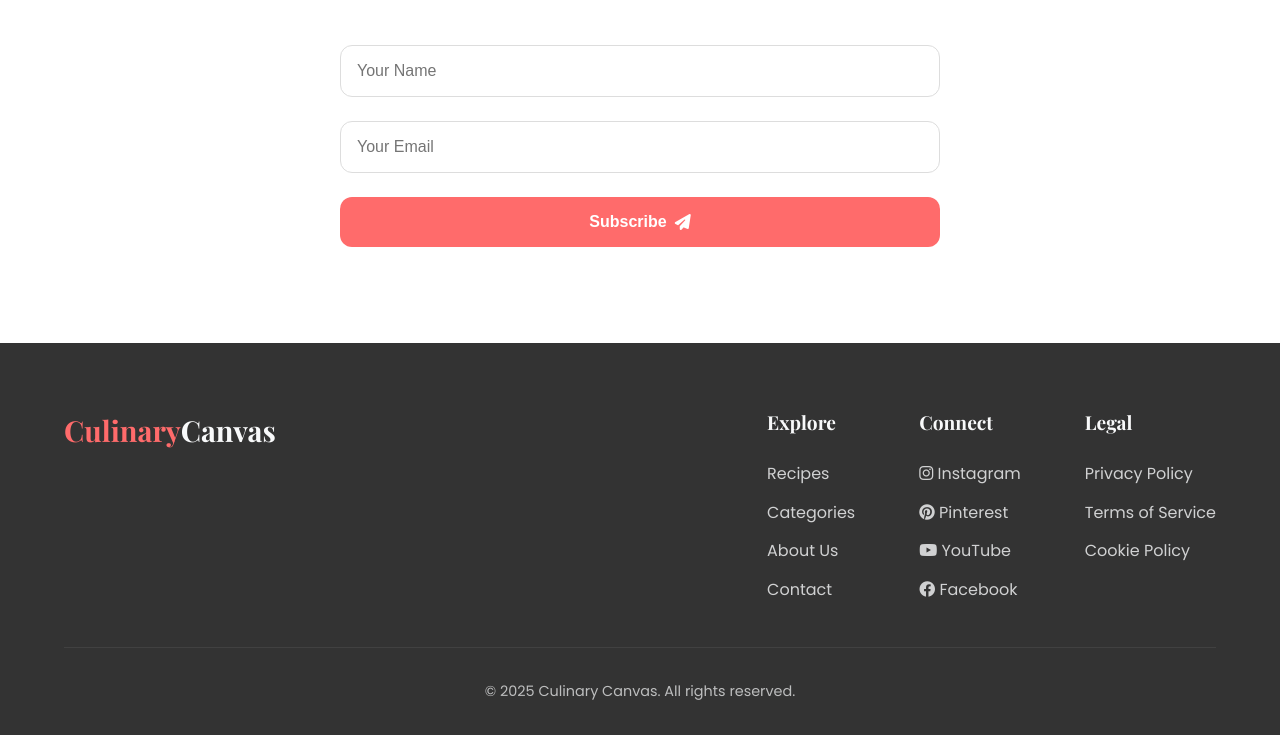
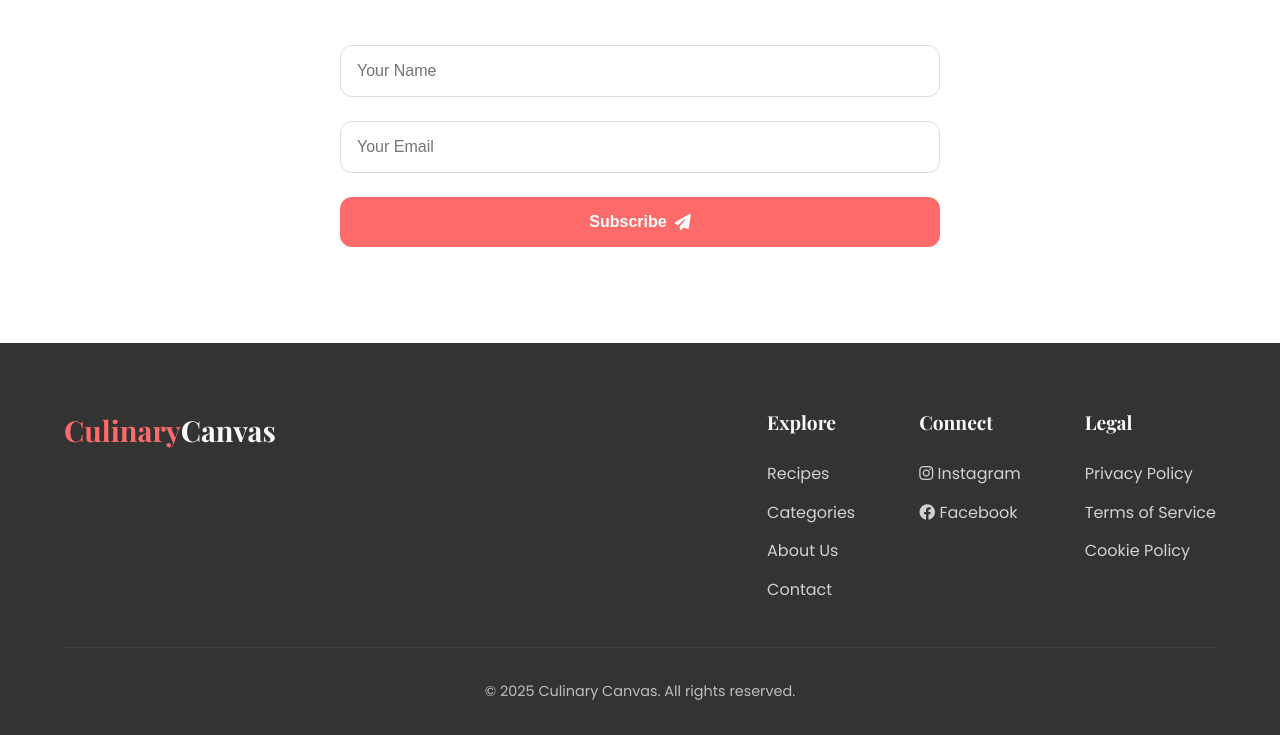
Before and after one commit to IskandarovFirdavs/Menu, a plain HTML site: page index.html in a window 1280 px wide. Shown: the part 3354-4089 px from the top of the page. Drawn offline with nearby package versions, Linux system fonts and the light colour scheme.

Commit message:
second branch

```diff
--- a/index.html
+++ b/index.html
@@ -169,10 +169,16 @@
           </div>
           <div class="footer-column">
             <h3>Connect</h3>
-            <a href="#"><i class="fab fa-instagram"></i> Instagram</a>
-            <a href="#"><i class="fab fa-pinterest"></i> Pinterest</a>
-            <a href="#"><i class="fab fa-youtube"></i> YouTube</a>
-            <a href="#"><i class="fab fa-facebook"></i> Facebook</a>
+            <a
+              href="https://www.instagram.com/iskandarov_firdavs09
+            "
+              ><i class="fab fa-instagram"></i> Instagram</a
+            >
+            <a
+              href="https://www.facebook.com/firame09
+            "
+              ><i class="fab fa-facebook"></i> Facebook</a
+            >
           </div>
           <div class="footer-column">
             <h3>Legal</h3>
```
